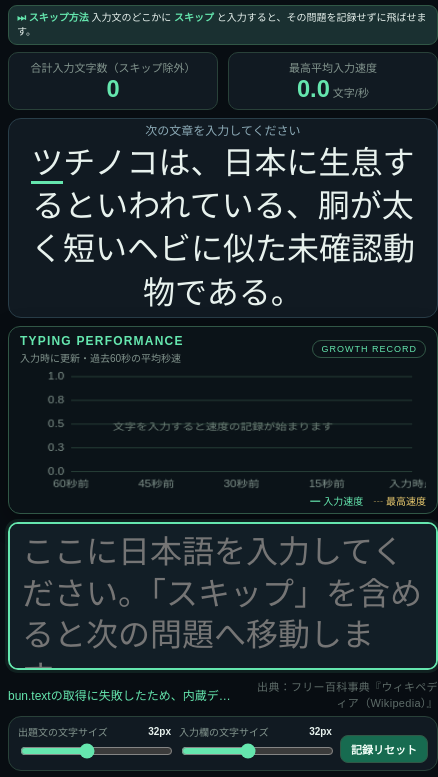
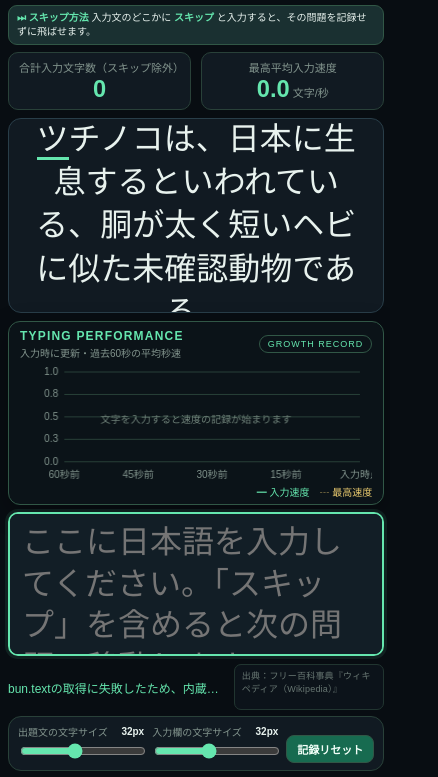
Before and after one commit to lollonote/tyipg, a plain HTML site: page index.html in a window 390 px wide. Shown: the part 67-844 px from the top of the page, 438 px wide, since content can reach past the window. Drawn offline with Linux system fonts and the light colour scheme; no server answers.

Commit message:
Refactor credit footer styling and layout
Updated the styling and structure of the credit footer section in index.html to improve layout and scrolling behavior.

```diff
--- a/index.html
+++ b/index.html
@@ -264,17 +264,41 @@ body {
     text-overflow: ellipsis;
 }
 
-/* 画面内のわかるけどあまり目立たない場所に配置したクレジット表記（kure.textの内容） */
+/* kure.text のクレジットを、固定サイズのスクロールボックス内に収納 */
 .credit-footer {
-    font-size: 11px;
+    flex: 0 0 220px;
+    width: 220px;
+    max-width: 38%;
+    height: 54px;
+    max-height: 54px;
+    min-width: 0;
+    margin: 0;
+    padding: 6px 9px;
+    overflow-x: hidden;
+    overflow-y: auto;
+    white-space: pre-wrap;
+    overflow-wrap: anywhere;
+    text-align: left;
+    font-size: 10px;
+    line-height: 1.45;
     color: var(--muted);
-    opacity: 0.7;
-    letter-spacing: 0.3px;
-    margin: 0;
-    text-align: right;
+    opacity: 0.78;
+    letter-spacing: 0.2px;
+    background: rgba(17, 26, 34, 0.72);
+    border: 1px solid var(--line);
+    border-radius: 7px;
+    scrollbar-width: thin;
+    scrollbar-color: var(--accent-border) transparent;
 }
 .credit-footer:hover {
     opacity: 1;
+}
+.credit-footer::-webkit-scrollbar {
+    width: 6px;
+}
+.credit-footer::-webkit-scrollbar-thumb {
+    background: var(--accent-border);
+    border-radius: 6px;
 }
 
 .sidebar {
@@ -418,6 +442,16 @@ button:hover { filter:brightness(1.15); }
     .setting { flex: 1 1 0; }
     .setting label { font-size: 10px; margin-bottom: 2px; }
     .sidebar-footer { flex: 0 0 auto; }
+    .bottom-bar { align-items: center; }
+    .credit-footer {
+        flex-basis: 40%;
+        width: 40%;
+        max-width: 40%;
+        height: 46px;
+        max-height: 46px;
+        padding: 5px 7px;
+        font-size: 9px;
+    }
     #resetButton { padding: 5px 10px; font-size: 11px; }
 }
 </style>
@@ -485,7 +519,7 @@ button:hover { filter:brightness(1.15); }
 
         <div class="bottom-bar">
             <div class="message" id="message">bun.textから問題を読み込み中...</div>
-            <!-- kure.textの内容を表示する目立たないクレジット表記エリア -->
+            <!-- kure.textの内容を表示するスクロール可能なクレジットボックス -->
             <div class="credit-footer" id="creditFooter"></div>
         </div>
     </div>
```
